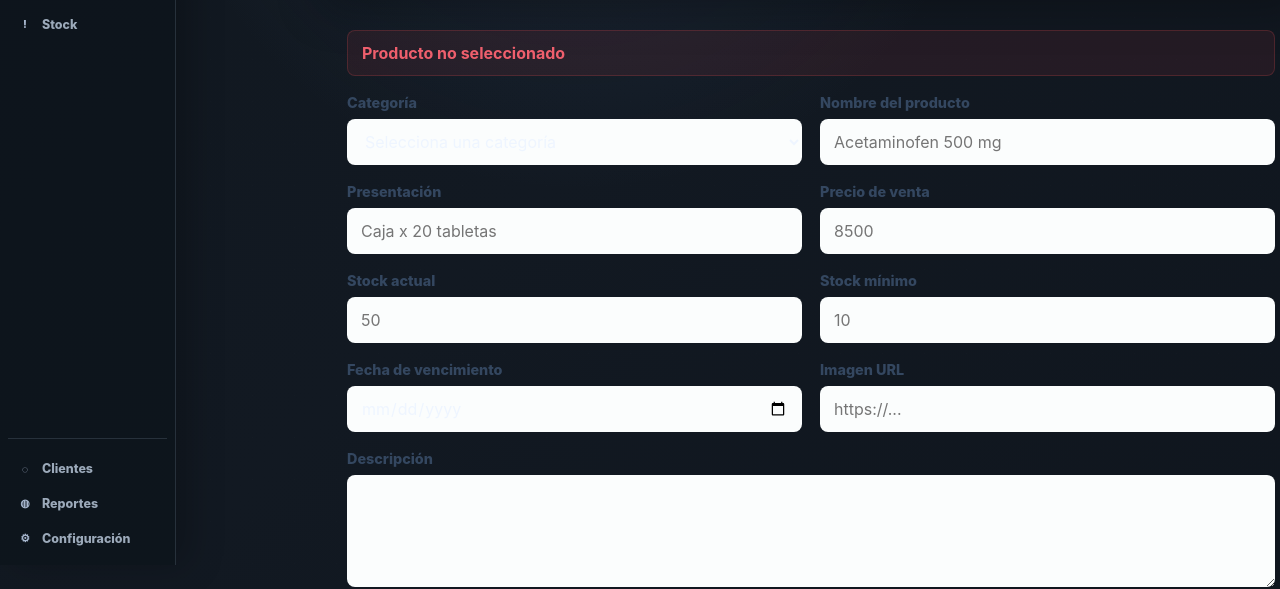
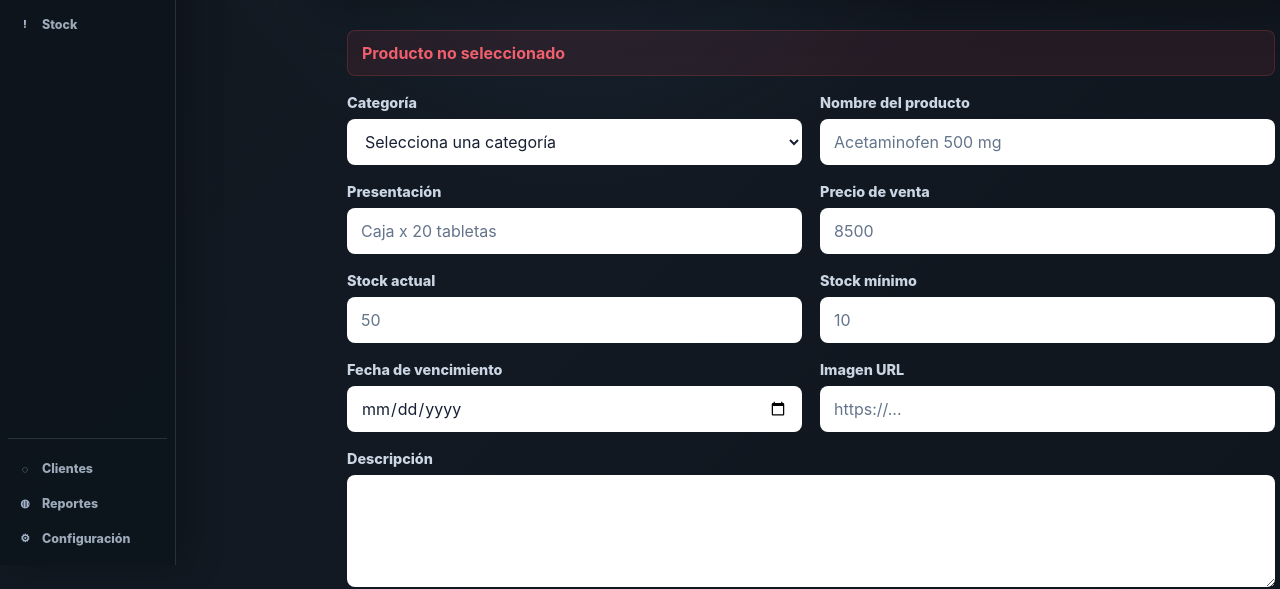
Before and after one commit to kleyderBackend/farmagest-vital, a website with bundled scripts: page frontends/dashboards/products/edit-product.html in a window 1280 px wide. Shown: the part 235-824 px from the top of the page. Built offline with nearby package versions, Linux system fonts and the light colour scheme; sample sign-in values are in the browser's storage.

Commit message:
fix: improve admin select contrast

```diff
--- a/frontends/dashboards/css/products-admin.css
+++ b/frontends/dashboards/css/products-admin.css
@@ -168,7 +168,7 @@ aside div:first-child li:nth-child(2)::after {
 }
 
 label {
-  color: #344760;
+  color: #cbd6e4;
   font-size: 0.9rem;
   font-weight: 800;
 }
@@ -182,13 +182,28 @@ textarea {
   border: 1px solid var(--border);
   border-radius: var(--radius);
   outline: none;
-  background: #fbfdfd;
-  color: var(--text);
+  background: #ffffff;
+  color: #172033;
   font: inherit;
   transition:
     border-color 180ms ease,
     box-shadow 180ms ease,
     background-color 180ms ease;
+}
+
+select {
+  appearance: auto;
+  cursor: pointer;
+}
+
+select option {
+  background: #ffffff;
+  color: #172033;
+}
+
+input::placeholder,
+textarea::placeholder {
+  color: #64748b;
 }
 
 textarea {
@@ -202,6 +217,10 @@ select:focus,
 textarea:focus {
   border-color: var(--primary);
   box-shadow: 0 0 0 4px rgba(8, 127, 115, 0.12);
+}
+
+body[data-theme="light"] label {
+  color: #344760;
 }
 
 .products-table,
```
